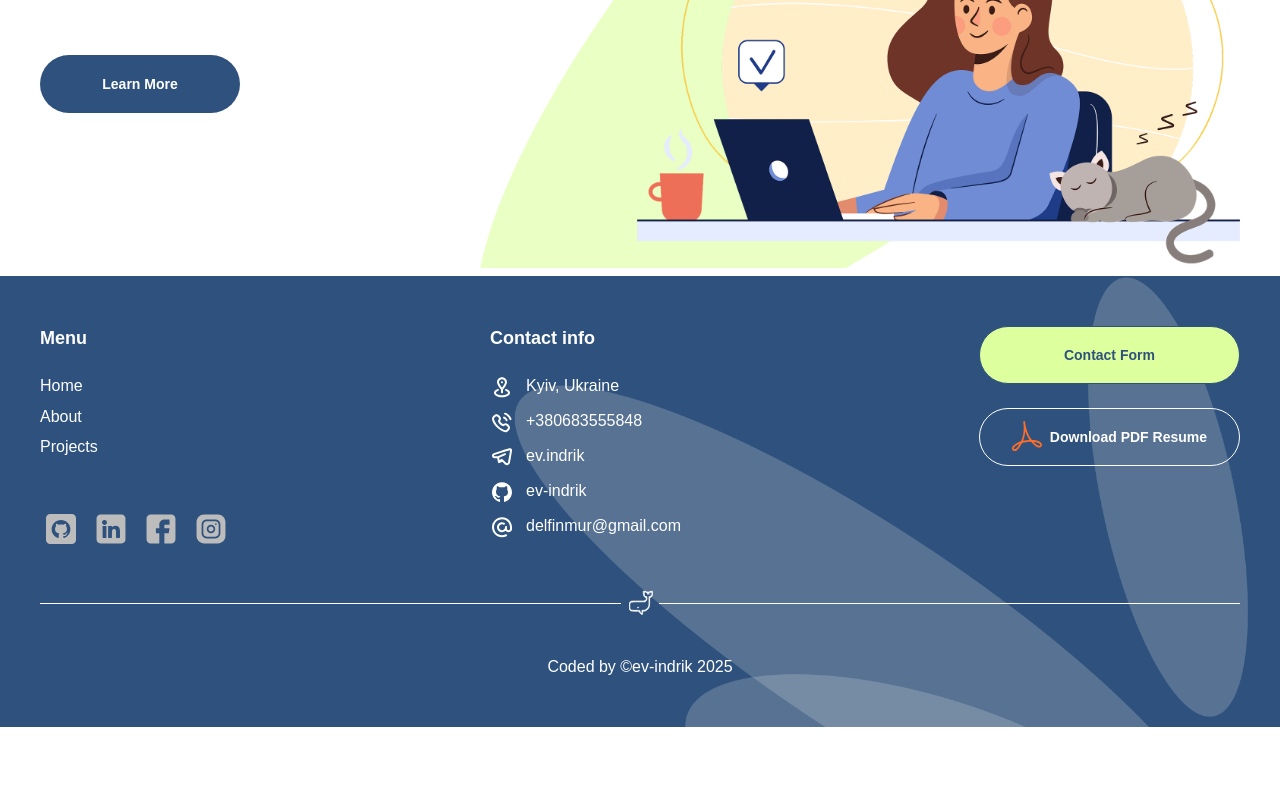
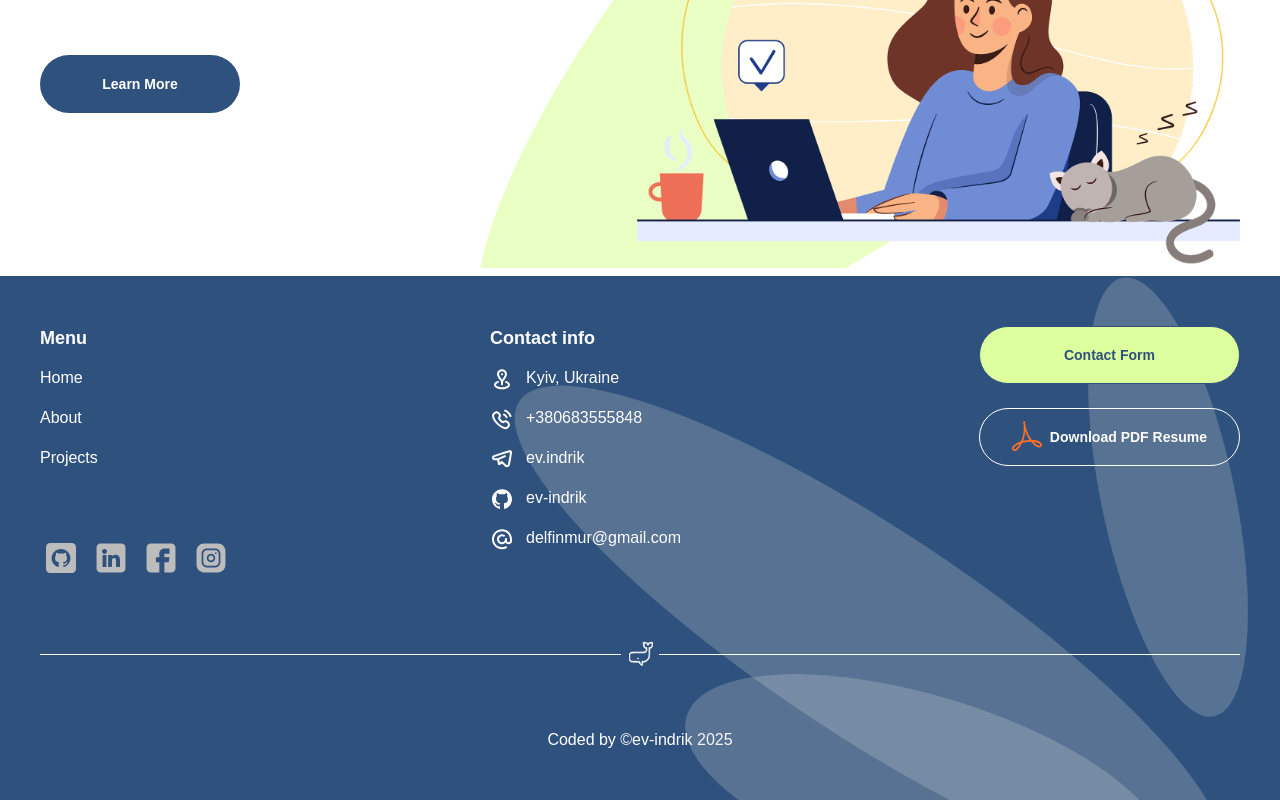
Before and after one commit to ev-indrik/my-portfolio, a React (Vite) app: page / in a window 1280 px wide. Shown: the part 532-1332 px from the top of the page. Before the commit the page ends 1259 px from the top, so only its background shows below. Built offline with nearby package versions, Linux system fonts and the light colour scheme.

Commit message:
chore: polish final layout and styles

```diff
--- a/src/components/back-to-top-button/BackToTopButton.scss
+++ b/src/components/back-to-top-button/BackToTopButton.scss
@@ -3,23 +3,23 @@
   display: flex;
   align-items: center;
   justify-content: center;
+  background-color: rgba(48, 48, 48, 0.05) !important;
   bottom: 30px;
   right: -60px;
-  width: 50px;
-  max-width: 50px;
-  min-width: 50px;
-  height: 70px;
-  max-height: 70px;
+  width: 40px;
+  max-width: 40px;
+  min-width: 40px;
+  height: 40px!important;
+  max-height: 40px;
   padding: 0;
-  border-radius: 4px;
-  border: 2px solid #183450;
+  border-radius: 8px;
+  border: 1px solid #83A9D5!important;
   z-index: 10;
-  opacity: 0;
-  transform: translateX(60px);
   transition: all 0.3s ease, opacity 0.3s ease;
 
   svg {
-  transform: (-1);
+  height: 20px;
+  object-fit: contain;
   }
 
   &:hover,
--- a/src/components/back-to-top-button/BackToTopButton.tsx
+++ b/src/components/back-to-top-button/BackToTopButton.tsx
@@ -33,7 +33,7 @@ const BackToTopButton: FC = () => {
                 btnType={'icon'}
                 className={`back-to-top-button ${backToTopButton ? 'visible' : ''}`}
                 onClick={scrollUp}>
-                <SvgIcon type={'black-whale'}/>
+                <SvgIcon type={'arrow-up'}/>
             </WebsiteButton>
         </>
     );
--- a/src/components/footer/Footer.scss
+++ b/src/components/footer/Footer.scss
@@ -20,6 +20,7 @@
 
   .contact-item-box {
     display: flex;
+    height: 40px;
   }
 
   .signature-container {
--- a/src/components/footer/Footer.tsx
+++ b/src/components/footer/Footer.tsx
@@ -71,23 +71,30 @@ const Footer: FC = () => {
                 <Row justify={'space-between'} align={'stretch'} wrap={false}
                      style={{paddingTop: 50, paddingBottom: 24}}>
                     <Col span={6}>
-                        <Space direction={'vertical'}>
-                            <Paragraph color={'white'} size={'lg'} weight={'w700'}>{'Menu'}</Paragraph>
-                            <Paragraph style={{paddingTop: 16}}>
+                        {/*<Space direction={'vertical'}>*/}
+                        <Paragraph color={'white'} size={'lg'} weight={'w700'} style={{paddingBottom: 16}}>{'Menu'}</Paragraph>
+
+                        <div className={'contact-item-box'}>
+                            <Paragraph>
                                 <Link to="/home">{'Home'}</Link>
                             </Paragraph>
+                        </div>
+                        <div className={'contact-item-box'}>
                             <Paragraph>
                                 <Link to="/about">{'About'}</Link>
                             </Paragraph>
+                        </div>
+                        <div className={'contact-item-box'}>
                             <Paragraph>
                                 <Link to="/projects">{'Projects'}</Link>
                             </Paragraph>
-                        </Space>
+                        </div>
+                        {/*</Space>*/}
 
                         <SocialButtons/>
                     </Col>
                     <Col span={6}>
-                        <Space direction={'vertical'}>
+                        {/*<Space direction={'vertical'}>*/}
                         <Paragraph color={'white'} size={'lg'} weight={'w700'}
                                    style={{paddingBottom: 16}}>{'Contact info'}</Paragraph>
                         {contactInfo.map((it) =>
@@ -96,15 +103,15 @@ const Footer: FC = () => {
                                 <Paragraph color={'white'} style={{paddingLeft: 12}}>{it.text}</Paragraph>
                             </div>
                         )}
-                        </Space>
+                        {/*</Space>*/}
                     </Col>
                     <Col span={6}>
-                        <Row justify={'end'} align={'top'} style={{ paddingBottom: 16}}>
+                        <Row justify={'end'} align={'top'} style={{paddingBottom: 16}}>
 
                             <Space direction={'vertical'} size={'large'}>
                                 <WebsiteButton btnType={'secondary'} size={'large'} text={'Contact Form'}
                                                onClick={openModal} block/>
-                                {!isAboutPage && (<DownloadPdfBtn btnType={'ghost-white'} />) }
+                                {!isAboutPage && (<DownloadPdfBtn btnType={'ghost-white'}/>)}
                             </Space>
 
                         </Row>
--- a/src/components/icon/SvgIcon.tsx
+++ b/src/components/icon/SvgIcon.tsx
@@ -26,6 +26,7 @@ import WhiteWhale from './icons/white-whale.svg?react'
 import Share from './icons/share.svg?react'
 import BlackPlane from './icons/black-plane.svg?react'
 import InBoxes from './icons/inboxes.svg?react'
+import ArrowUp from './icons/arrow-up.svg?react'
 
 export type IconTypes =
     'main-whale'
@@ -55,10 +56,12 @@ export type IconTypes =
     | 'share'
     | 'black-plane'
     | 'in-boxes'
+    | 'arrow-up'
 
 // type IconColor = 'green' | 'red'
 
 const icons: { [key: string]: FC<SVGProps<SVGSVGElement>> } = {
+    'arrow-up': ArrowUp,
     'in-boxes': InBoxes,
     'black-plane': BlackPlane,
     'share': Share,
--- a/src/components/title-icon-group/TitleIconGroup.scss
+++ b/src/components/title-icon-group/TitleIconGroup.scss
@@ -2,7 +2,7 @@
   display: flex;
   justify-content: center;
   align-items: center;
-  margin-bottom: 48px;
+  margin-bottom: 16px;
 
   .title-img-wrapper {
     width: 120px;
--- a/src/components/website-divider/WebsiteDivider.tsx
+++ b/src/components/website-divider/WebsiteDivider.tsx
@@ -8,14 +8,15 @@ type DividerColor = 'black' | 'white' | 'blue'
 type DividerProps = {
     color?: DividerColor;
     isReversed?: boolean;
-    marginNumber?: number;
+    paddingTop?: number;
+    paddingBottom?: number;
 }
 
-const WebsiteDivider: FC<DividerProps> = ({color = 'black', isReversed = false, marginNumber = 40}) => {
+const WebsiteDivider: FC<DividerProps> = ({color = 'black', isReversed = false, paddingTop=32, paddingBottom=32}) => {
     return (
             <div
                 className={'divider-wrapper'}
-                style={{marginTop: marginNumber, marginBottom: marginNumber}}
+                style={{paddingTop: paddingTop, paddingBottom: paddingBottom}}
             >
                     <div className={`divider-content ${color}`}>
                         <div className="line" />
--- a/src/pages/contacts/sections/contact-form-section/ContactFormSection.tsx
+++ b/src/pages/contacts/sections/contact-form-section/ContactFormSection.tsx
@@ -46,8 +46,6 @@ const ContactFormSection: FC = () => {
                     {'As one option, you can use the contact form below.\nI’ll get back to you as soon as possible. Looking forward to hearing from you!'}
                 </Paragraph>
 
-                <ContactForm handleAnimationClick={handleAnimationClick} />
-
                 <div ref={ref} className="signature-wrapper" onClick={handleAnimationClick} style={{ cursor: 'pointer' }}>
                     <Lottie
                         lottieRef={animationRef}
@@ -57,6 +55,8 @@ const ContactFormSection: FC = () => {
                     />
                 </div>
 
+                <ContactForm handleAnimationClick={handleAnimationClick} />
+
             </div>
         </div>
     );
--- a/src/pages/projects/sections/projects-gallery/ProjectsGallery.scss
+++ b/src/pages/projects/sections/projects-gallery/ProjectsGallery.scss
@@ -1,7 +1,4 @@
 .projects-gallery-wrapper {
   padding: 20px 0 60px;
 
-  .gallery-wrapper {
-
-  }
 }
--- a/src/pages/projects/sections/projects-gallery/ProjectsGallery.tsx
+++ b/src/pages/projects/sections/projects-gallery/ProjectsGallery.tsx
@@ -32,7 +32,7 @@ const ProjectsGallery: FC = () => {
 
                 <TitleIconGroup content={{title: 'My Projects', image: logoImg}}/>
                 <div className={'container'}>
-                    <WebsiteDivider isReversed={true}/>
+                    <WebsiteDivider isReversed={true} paddingTop={0}/>
                 </div>
                 <div className={'gallery-wrapper'}>
                     {projectsData.map((item) => (
--- a/src/pages/projects/sections/projects-gallery/project-item/ProjectItem.scss
+++ b/src/pages/projects/sections/projects-gallery/project-item/ProjectItem.scss
@@ -2,7 +2,7 @@
   position: relative;
   width: 100%;
   min-height: 400px;
-  padding: 40px 0;
+  padding: 32px 0;
 
   .container {
     position: relative;
@@ -93,6 +93,7 @@
     height: 500px;
     border-radius: 230px 30px 230px 30px;
     overflow: hidden;
+    box-shadow:  0 0 20px rgba(0, 0, 0, 0.2);
 
     img {
       width: 100%;
--- a/src/pages/projects/sections/projects-gallery/project-item/ProjectItem.tsx
+++ b/src/pages/projects/sections/projects-gallery/project-item/ProjectItem.tsx
@@ -50,7 +50,7 @@ const ProjectItem: FC<ProjectItemType> = ({id, isReversed, bgImgUpper, bgImgLowe
                             <img src={projectImgs[0]} alt={'screenshot of project website'}/>
                         </div>
                     </div>
-                    {isDivider && <WebsiteDivider isReversed={isReversed}/>}
+                    {isDivider && <WebsiteDivider isReversed={isReversed} paddingTop={64} paddingBottom={0}/>}
                 </div>
 
                 {bgImgLower && <div className={'lower-bg-img-wrapper'}>
```
Also changed, not shown: src/components/icon/icons/arrow-up.svg (added). Lines whose indentation alone changed are shown as unchanged.
